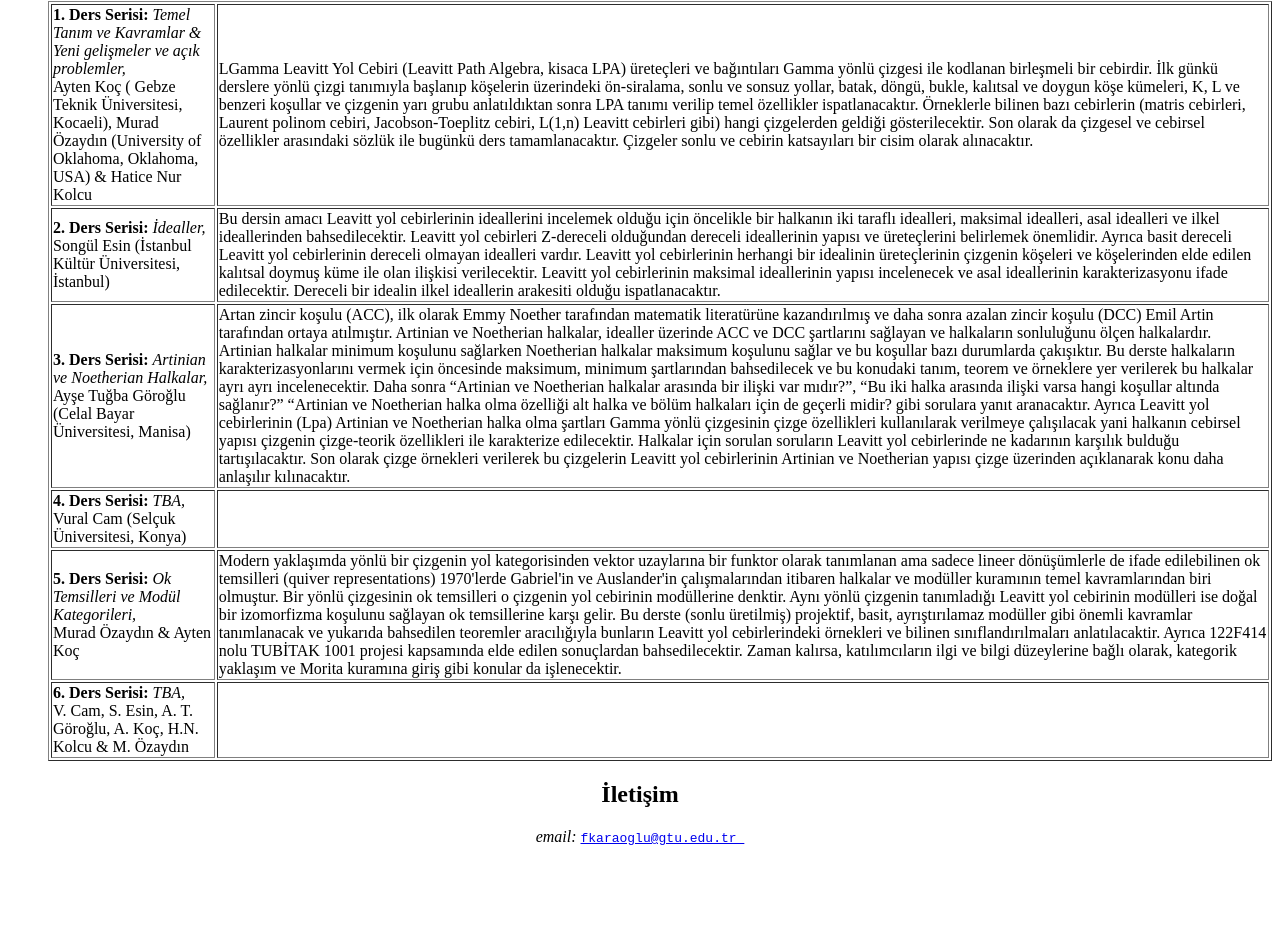
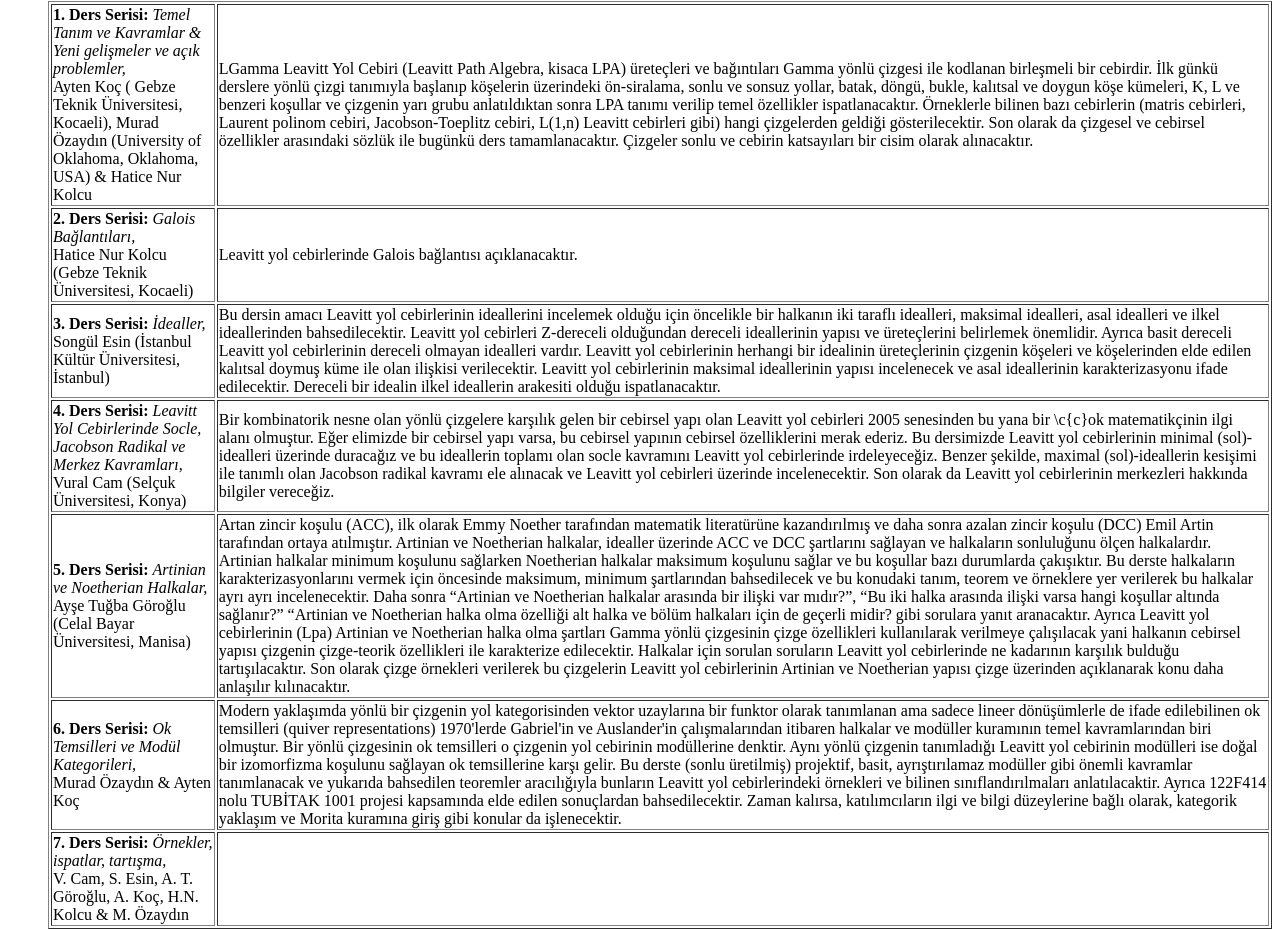
Before and after one commit to ftmakroglu05/LeavittYolCebirleri, a plain HTML site: page index.html in a window 1280 px wide. Shown: the part 770-1699 px from the top of the page. Before the commit the page ends 1676 px from the top, so only its background shows below. Drawn offline with Linux system fonts and the light colour scheme.

Commit message:
Update index.html

```diff
--- a/index.html
+++ b/index.html
@@ -229,8 +229,20 @@ LGamma Leavitt Yol Cebiri (Leavitt Path Algebra, kisaca LPA) üreteçleri ve ba
 	</td>
   </tr>
 
+			<tr>
+    <td><b>2. Ders Serisi: </b> <em>Galois Bağlantıları,</em>  <br>
+
+					  Hatice Nur Kolcu (Gebze Teknik Üniversitesi, Kocaeli) </br> </a> </td>
+    <td>
+Leavitt yol cebirlerinde Galois bağlantısı açıklanacaktır.
+	</td>
+  </tr>
+
+
+
+
 <tr>
-    <td><b>2. Ders Serisi: </b> <em> İdealler,</em>  <br>
+    <td><b>3. Ders Serisi: </b> <em> İdealler,</em>  <br>
 
 					  Songül Esin (İstanbul Kültür Üniversitesi, İstanbul)</br> </a> </td>
     <td>
@@ -240,7 +252,17 @@ Bu dersin amacı Leavitt yol cebirlerinin ideallerini incelemek olduğu için ö
   </tr>
 
 <tr>
-    <td><b>3. Ders Serisi: </b> <em>Artinian ve Noetherian Halkalar,</em>  <br>
+    <td><b>4. Ders Serisi: </b> <em>Leavitt Yol Cebirlerinde Socle, Jacobson Radikal ve Merkez Kavramları,</em>  <br>
+
+					  Vural Cam (Selçuk Üniversitesi, Konya) </br> </a> </td>
+    <td>
+Bir kombinatorik nesne olan yönlü çizgelere karşılık gelen bir cebirsel yapı olan Leavitt yol cebirleri 2005 senesinden bu yana bir \c{c}ok matematikçinin  ilgi alanı olmuştur. Eğer  elimizde bir cebirsel yapı varsa, bu cebirsel yapının  cebirsel özelliklerini merak ederiz. Bu dersimizde Leavitt yol cebirlerinin minimal (sol)- idealleri üzerinde duracağız ve bu ideallerin toplamı olan  socle kavramını Leavitt yol cebirlerinde irdeleyeceğiz. Benzer şekilde, maximal (sol)-ideallerin kesişimi ile tanımlı olan Jacobson radikal kavramı ele alınacak ve Leavitt yol cebirleri üzerinde incelenecektir. Son olarak da Leavitt yol cebirlerinin merkezleri hakkında bilgiler vereceğiz.
+
+	</td>
+  </tr>
+
+<tr>
+    <td><b>5. Ders Serisi: </b> <em>Artinian ve Noetherian Halkalar,</em>  <br>
 
 					 Ayşe Tuğba Göroğlu (Celal Bayar Üniversitesi, Manisa) </br> </a> </td>
     <td>
@@ -254,20 +276,9 @@ Ayrıca Leavitt yol cebirlerinin (Lpa) Artinian ve Noetherian halka olma şartla
   </tr>
 
 
-<tr>
-    <td><b>4. Ders Serisi: </b> <em>TBA,</em>  <br>
-
-					  Vural Cam (Selçuk Üniversitesi, Konya) </br> </a> </td>
-    <td>
-
-	</td>
-  </tr>
-
-
-
 
   <tr>
-    <td><b>5. Ders Serisi: </b> <em>Ok Temsilleri ve Modül Kategorileri,</em>  <br>
+    <td><b>6. Ders Serisi: </b> <em>Ok Temsilleri ve Modül Kategorileri,</em>  <br>
 
 					  Murad Özaydın & Ayten Koç</br> </a> </td>
     <td>
@@ -277,7 +288,7 @@ Bu derste (sonlu üretilmiş) projektif, basit, ayrıştırılamaz modüller gib
 	</td>
   </tr>
   <tr>
-    <td><b>6. Ders Serisi: </b> <em>TBA,</em>  <br>
+    <td><b>7. Ders Serisi: </b> <em>Örnekler, ispatlar, tartışma,</em>  <br>
 
 					  V. Cam, S. Esin, A. T. Göroğlu, A. Koç, H.N. Kolcu & M. Özaydın</br> </a> </td>
     <td>
```
